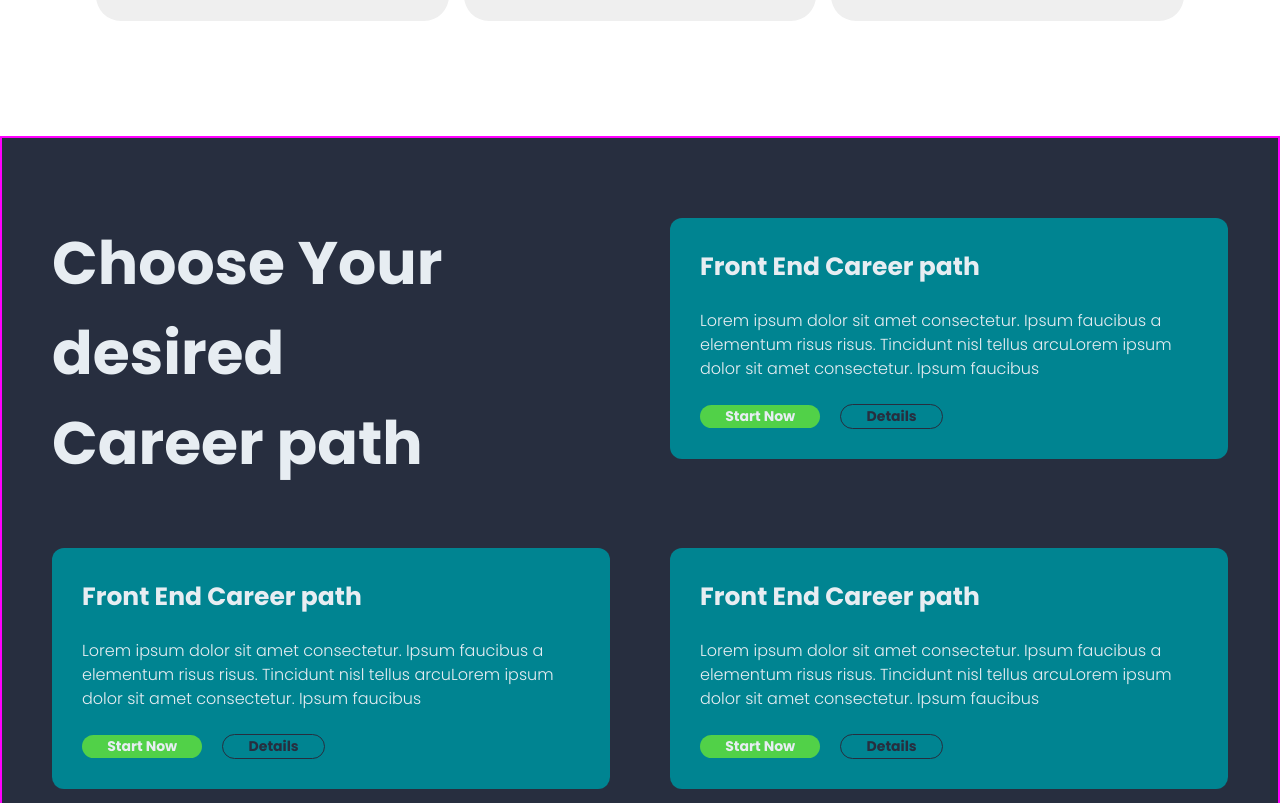
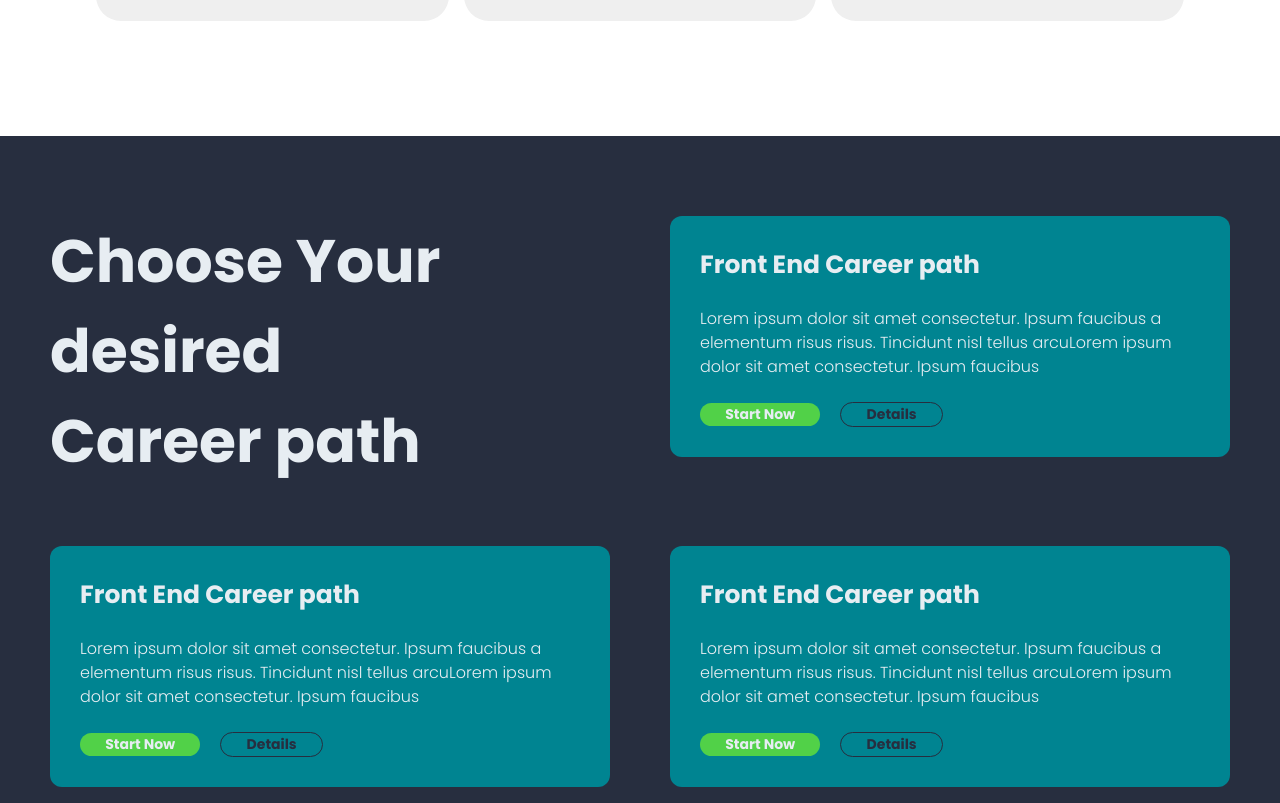
Before and after one commit to AbdelrahmanMostafa0/career-guidance-network, a Next.js app in the folder client/: page / in a window 1280 px wide. Shown: the part 1757-2560 px from the top of the page. Built offline with nearby package versions, Linux system fonts and the light colour scheme.

Commit message:
Update globals.css

```diff
--- a/client/src/styles/globals.css
+++ b/client/src/styles/globals.css
@@ -153,15 +153,10 @@ body {
 }
 
 .third-section {
-  border: 2px solid magenta;
   min-height: 65vh;
   background: #272E3F;
   color: #E7EDF2;
   padding: 80px 50px;
-  /* display: flex;
-  justify-content: flex-start;
-  align-items: flex-start;
-  flex-wrap: wrap; */
   display: grid;
   grid-template-columns: repeat(auto-fit, minmax(400px, 1fr));
   gap: 60px;
```
